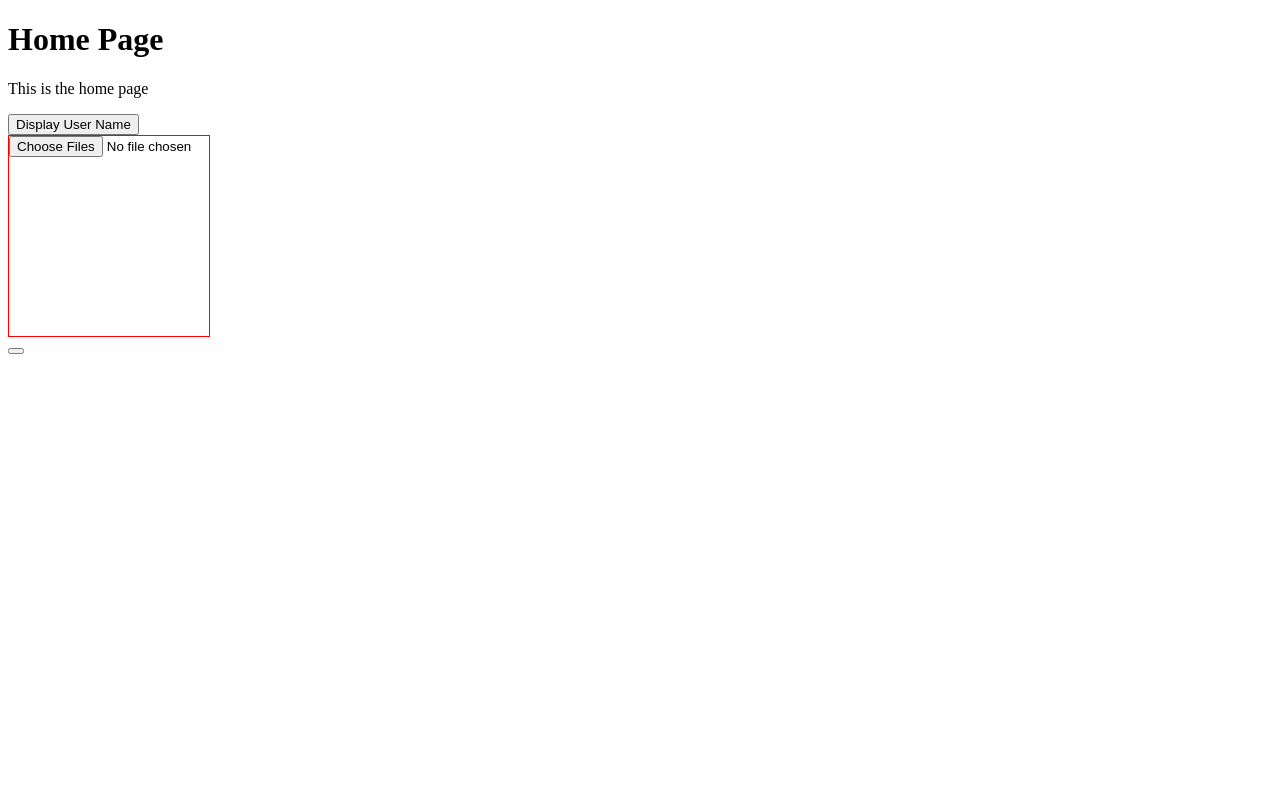
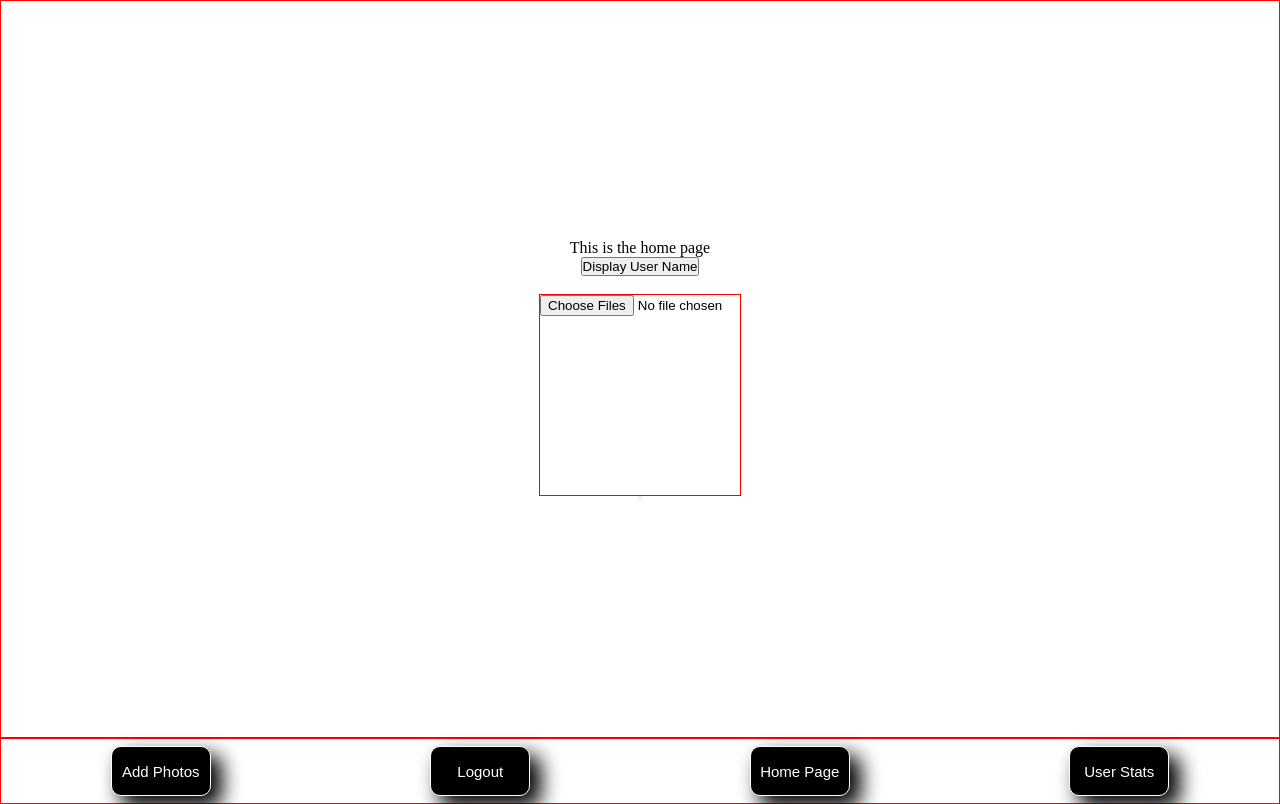
Before and after one commit to orionsView/Image-Scanner-Website, a plain HTML site: page main/UserHomePage.html in a window 1280 px wide. Drawn offline with Linux system fonts and the light colour scheme.

Commit message:
added nav bar to home page, messed with styles

```diff
--- a/main/UserHomePage.html
+++ b/main/UserHomePage.html
@@ -2,17 +2,59 @@
 <html>
 
 <head>
+    <title>Home Page</title>
     <style>
+        * {
+            margin: 0;
+            padding: 0;
+        }
+
         #inputBox {
             width: 200px;
             height: 200px;
             border: 1px solid red;
         }
+
+        #mainContainer {
+            border: 1px solid red;
+            height: 92vh;
+            display: flex;
+            flex-direction: column;
+            justify-content: center;
+            align-items: center;
+        }
+
+        #navBar {
+            border: 1px solid red;
+            height: 8vh;
+            display: flex;
+            justify-content: space-around;
+            align-items: center;
+        }
+
+        .navButton {
+            transition: all 0.1s ease;
+            width: 100px;
+            height: 50px;
+            background-color: black;
+            box-shadow: 10px 10px 20px 1px black;
+            border-radius: 10px;
+            border: 1px solid white;
+            color: white;
+            font-size: 15px;
+            /* font-weight: bold; */
+        }
+
+
+        .navButton:hover {
+            background-color: white;
+            color: black;
+        }
     </style>
 </head>
 
 <body>
-    <h1>Home Page</h1>
+    <div id="mainContainer">
         <p id="userNameTitle">This is the home page</p>
         <button id="displayUserNameButon">Display User Name</button><br>
         <div id="inputBox">
@@ -20,6 +62,13 @@
         </div>
         <label id="bottomText"></label>
         <button id="confirmButton"></button>
+    </div>
+    <div id="navBar">
+        <button id="addPhoto" class="navButton">Add Photos</button>
+        <button id="logout" class="navButton">Logout</button>
+        <button id="homepage" class="navButton">Home Page</button>
+        <button id="userStats" class="navButton">User Stats</button>
+    </div>
 
 </body>
 
--- a/main/UserHomePageLogic.js
+++ b/main/UserHomePageLogic.js
@@ -1,6 +1,6 @@
 document.getElementById("displayUserNameButon").addEventListener("click", function (event) {
     const userNameTitle = document.getElementById("userNameTitle");
-    userNameTitle.textContent = "User Name: " + localStorage.getItem("userName") + " " + localStorage.getItem("userID");
+    userNameTitle.textContent = "User Name: " + sessionStorage.getItem("userName") + " " + sessionStorage.getItem("userID");
 })
 
 
@@ -24,7 +24,7 @@ document.getElementById("fileInput").addEventListener("change", function (event)
 
             getMakeID(allMetaData["Make"]).then(makeID => {
                 usedMetaDataObjectArray[i] = {
-                "customerID": localStorage.getItem("userID"),
+                    "customerID": sessionStorage.getItem("userID"),
                     "fNum": allMetaData["FNumber"],
                     "shutterSpeed": reformatShutterSpeed(allMetaData["ExposureTime"]),
                     "timeTaken": refromatDateTime(allMetaData["DateTime"]),
@@ -43,14 +43,14 @@ document.getElementById("fileInput").addEventListener("change", function (event)
                 counter++;
 
                 const confirmButton = document.getElementById("confirmButton");
-            if(counter == files.length) {
+                if (counter == files.length) {
                     confirmButton.textContent = "Confirm?";
                     confirmButton.addEventListener("click", function (event) {
-                    for(let metaDataObject of usedMetaDataObjectArray){
+                        for (let metaDataObject of usedMetaDataObjectArray) {
                             sendPostRequest(metaDataObject);
                         }
                     })
-            }else{
+                } else {
                     confirmButton.textContent = `Processing File ${counter} of ${files.length}...`;
                 }
             })
@@ -130,11 +130,11 @@ function refromatDateTime(dateTime) {
 function reformatShutterSpeed(shutterSpeed) {
     // 1/125 = 0.008
     //.008 = 8/1000
-    if(shutterSpeed >= 1 || shutterSpeed == 0){
+    if (shutterSpeed >= 1 || shutterSpeed == 0) {
         return shutterSpeed;
     }
 
-    let denominator = 1/shutterSpeed;
+    let denominator = 1 / shutterSpeed;
 
     return `1/${denominator}`;
 
--- a/main/loginLogic.js
+++ b/main/loginLogic.js
@@ -14,9 +14,9 @@ function checkUserName(userName) {
         if (userData.length > 0) {
             console.log("correct");
             //go to alternate page
-            localStorage.setItem("userName", userName); // store the value in local storage
+            sessionStorage.setItem("userName", userName); // store the value in local storage
             console.log(userData);
-            localStorage.setItem("userID", userData[0].id);
+            sessionStorage.setItem("userID", userData[0].id);
             window.location.href = "UserHomePage.html";
         } else {
             console.log("incorrect");
```
Lines whose indentation alone changed are shown as unchanged.
